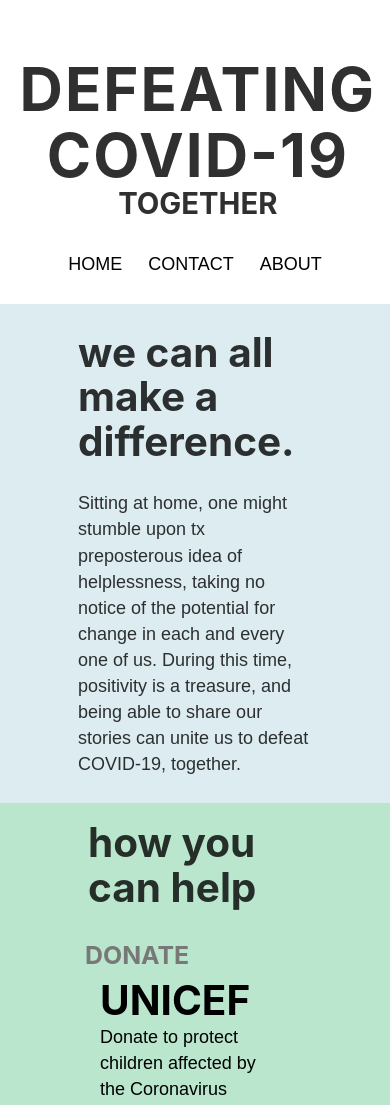
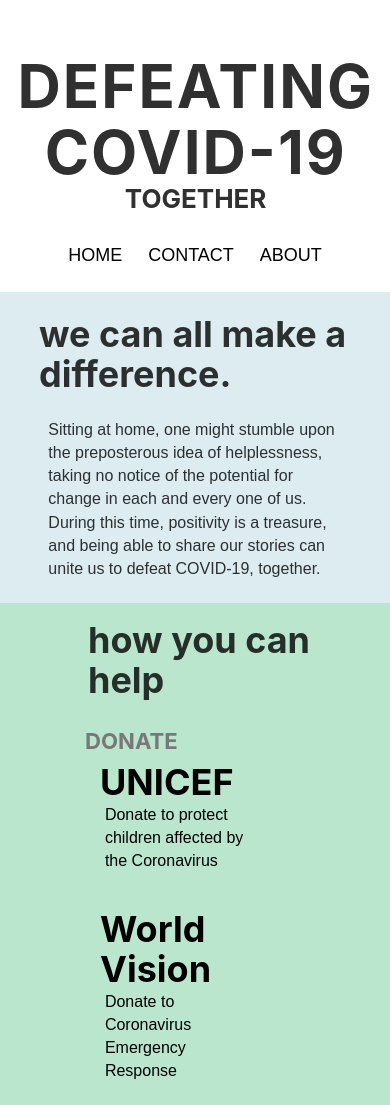
Before and after one commit to sri240/defeating-covid-19, a Gatsby site: page / in a window 390 px wide. Shown: the top 1105 px of the page. Built offline with nearby package versions, Linux system fonts and the light colour scheme; Gatsby itself is replaced by a stand-in of ours.

Commit message:
fixed spelling error

```diff
--- a/src/components/layout.css
+++ b/src/components/layout.css
@@ -10,20 +10,16 @@ body {
   -moz-osx-font-smoothing: grayscale;
   overflow: hidden;
 }
-/*@viewport {
+@viewport {
   width: device-width ;
   zoom: 1.0 ;
-}*/
-/*@media screen and (max-width: 800px) {
+}
+@media screen and (max-width: 800px) {
   p {
     padding-left:10%;
     padding-right: 10%;
   }
-  .uuu{
-    margin-left: 10%;
-    margin-right: 10%;
-  }
-}*/
+}
 .uuu{
   margin-left: 20%;
   margin-right: 20%;
@@ -765,7 +761,7 @@ pre tt:before,
 pre tt:after {
   content: "";
 }
-/*@media only screen and (max-width: 480px) {
+@media only screen and (max-width: 480px) {
   html {
     font-size: 100%;
   }
@@ -777,4 +773,8 @@ pre tt:after {
     border-bottom: 1px solid black;
     padding-bottom: 20px;
   }
-}*/
+  .uuu{
+    margin-left: 10%;
+    margin-right: 10%;
+  }
+}
--- a/src/pages/index.js
+++ b/src/pages/index.js
@@ -8,9 +8,9 @@ import SEO from "../components/seo"
 const IndexPage = () => (
   <Layout>
     <SEO title="home" />
-
+    <meta name="viewport" content="width=device-width, initial-scale=1"></meta>
     <div class="uuu"><h1>we can all make a difference.</h1>
-    <p>Sitting at home, one might stumble upon tx preposterous idea of helplessness, taking no notice of the potential for change in each and every one of us. During this time, positivity is a treasure, and being able to share our stories can unite us to defeat COVID-19, together.</p></div>
+    <p>Sitting at home, one might stumble upon the preposterous idea of helplessness, taking no notice of the potential for change in each and every one of us. During this time, positivity is a treasure, and being able to share our stories can unite us to defeat COVID-19, together.</p></div>
     <div class="help">
       <div class="p">
       <h1 class="help">how you can help</h1>
```
